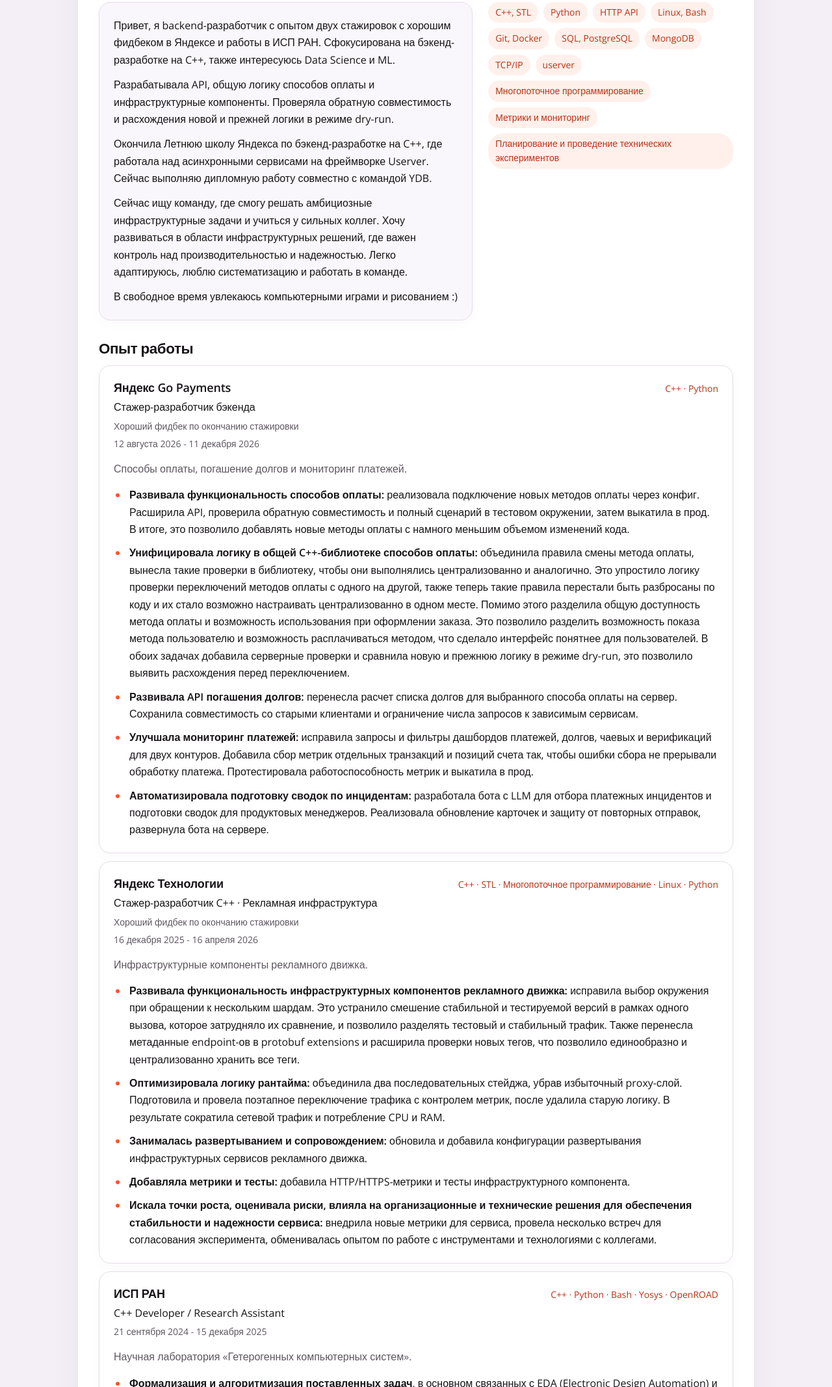
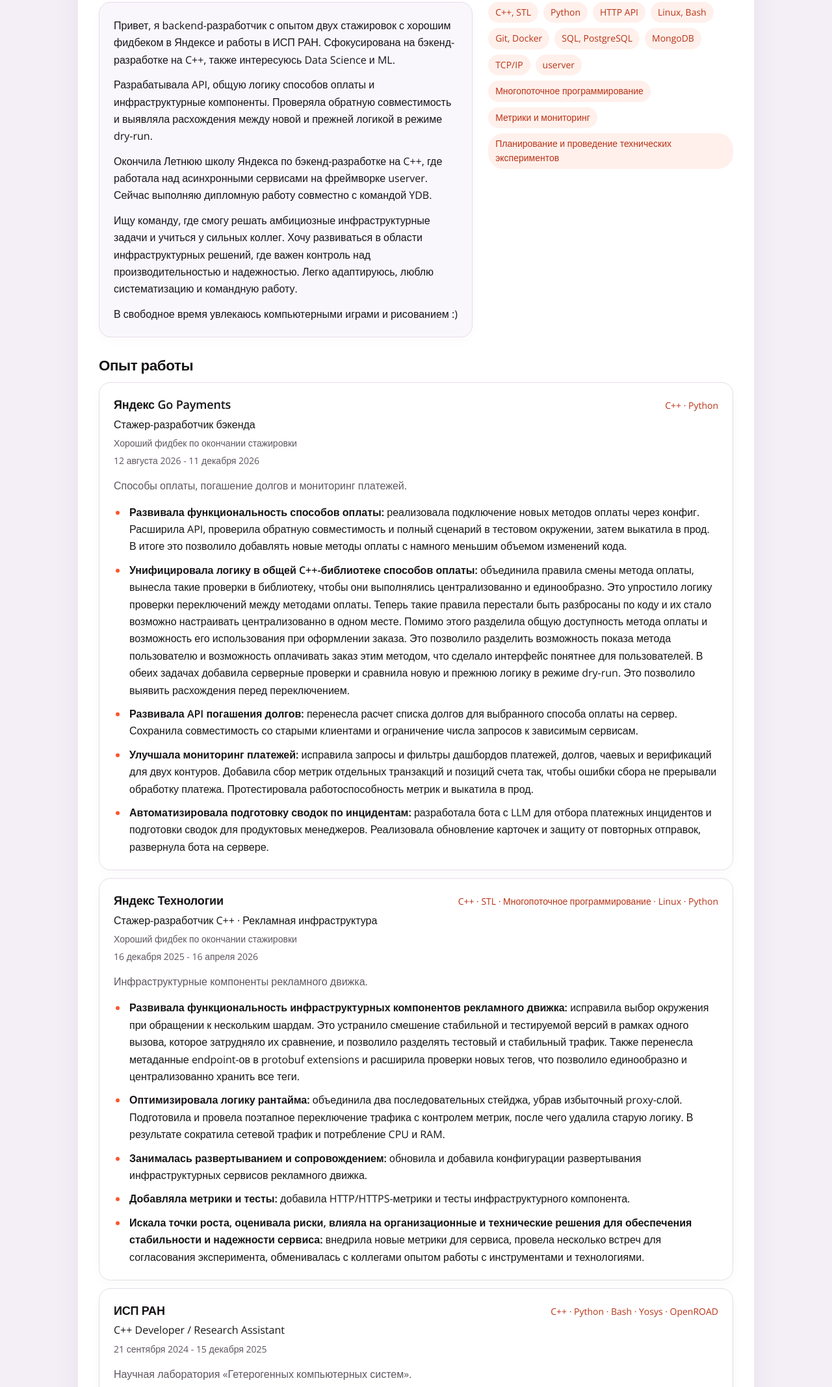
Before and after one commit to DillFennel/dillfennel.github.io, a plain HTML site: page index.html in a window 1280 px wide. Shown: the part 666-2800 px from the top of the page at 65% size. Drawn offline with nearby package versions, Linux system fonts and the light colour scheme.

Commit message:
Correct resume grammar and internship feedback wording

```diff
--- a/index.html
+++ b/index.html
@@ -53,9 +53,9 @@
         <h2 id="about-title">Обо мне</h2>
         <article class="card card--about">
           <p>Привет, я backend-разработчик с опытом двух стажировок с хорошим фидбеком в Яндексе и работы в ИСП РАН. Сфокусирована на бэкенд-разработке на C++, также интересуюсь Data Science и ML.</p>
-          <p>Разрабатывала API, общую логику способов оплаты и инфраструктурные компоненты. Проверяла обратную совместимость и расхождения новой и прежней логики в режиме dry-run.</p>
-          <p>Окончила Летнюю школу Яндекса по бэкенд-разработке на C++, где работала над асинхронными сервисами на фреймворке Userver. Сейчас выполняю дипломную работу совместно с командой YDB.</p>
-          <p>Сейчас ищу команду, где смогу решать амбициозные инфраструктурные задачи и учиться у сильных коллег. Хочу развиваться в области инфраструктурных решений, где важен контроль над производительностью и надежностью. Легко адаптируюсь, люблю систематизацию и работать в команде.</p>
+          <p>Разрабатывала API, общую логику способов оплаты и инфраструктурные компоненты. Проверяла обратную совместимость и выявляла расхождения между новой и прежней логикой в режиме dry-run.</p>
+          <p>Окончила Летнюю школу Яндекса по бэкенд-разработке на C++, где работала над асинхронными сервисами на фреймворке userver. Сейчас выполняю дипломную работу совместно с командой YDB.</p>
+          <p>Ищу команду, где смогу решать амбициозные инфраструктурные задачи и учиться у сильных коллег. Хочу развиваться в области инфраструктурных решений, где важен контроль над производительностью и надежностью. Легко адаптируюсь, люблю систематизацию и командную работу.</p>
           <p>В свободное время увлекаюсь компьютерными играми и рисованием :)</p>
         </article>
       </section>
@@ -71,13 +71,13 @@
         <h2 id="experience-title">Опыт работы</h2>
         <article class="timeline-item">
           <header>
-            <div><h3>Яндекс Go Payments</h3><p class="job__role">Стажер-разработчик бэкенда</p><p class="meta">Хороший фидбек по окончанию стажировки</p><p class="meta"><time datetime="2026-08-12">12 августа 2026</time> - <time datetime="2026-12-11">11 декабря 2026</time></p></div>
+            <div><h3>Яндекс Go Payments</h3><p class="job__role">Стажер-разработчик бэкенда</p><p class="meta">Хороший фидбек по окончании стажировки</p><p class="meta"><time datetime="2026-08-12">12 августа 2026</time> - <time datetime="2026-12-11">11 декабря 2026</time></p></div>
             <p class="stack">C++ · Python</p>
           </header>
           <p class="job__context">Способы оплаты, погашение долгов и мониторинг платежей.</p>
           <ul class="achievements">
-                <li><strong>Развивала функциональность способов оплаты:</strong> реализовала подключение новых методов оплаты через конфиг. Расширила API, проверила обратную совместимость и полный сценарий в тестовом окружении, затем выкатила в прод. В итоге, это позволило добавлять новые методы оплаты с намного меньшим объемом изменений кода.</li>
-                <li><strong>Унифицировала логику в общей C++-библиотеке способов оплаты:</strong> объединила правила смены метода оплаты, вынесла такие проверки в библиотеку, чтобы они выполнялись централизованно и аналогично. Это упростило логику проверки переключений методов оплаты с одного на другой, также теперь такие правила перестали быть разбросаны по коду и их стало возможно настраивать централизованно в одном месте. Помимо этого разделила общую доступность метода оплаты и возможность использования при оформлении заказа. Это позволило разделить возможность показа метода пользователю и возможность расплачиваться методом, что сделало интерфейс понятнее для пользователей. В обоих задачах добавила серверные проверки и сравнила новую и прежнюю логику в режиме dry-run, это позволило выявить расхождения перед переключением.</li>
+                <li><strong>Развивала функциональность способов оплаты:</strong> реализовала подключение новых методов оплаты через конфиг. Расширила API, проверила обратную совместимость и полный сценарий в тестовом окружении, затем выкатила в прод. В итоге это позволило добавлять новые методы оплаты с намного меньшим объемом изменений кода.</li>
+                <li><strong>Унифицировала логику в общей C++-библиотеке способов оплаты:</strong> объединила правила смены метода оплаты, вынесла такие проверки в библиотеку, чтобы они выполнялись централизованно и единообразно. Это упростило логику проверки переключений между методами оплаты. Теперь такие правила перестали быть разбросаны по коду и их стало возможно настраивать централизованно в одном месте. Помимо этого разделила общую доступность метода оплаты и возможность его использования при оформлении заказа. Это позволило разделить возможность показа метода пользователю и возможность оплачивать заказ этим методом, что сделало интерфейс понятнее для пользователей. В обеих задачах добавила серверные проверки и сравнила новую и прежнюю логику в режиме dry-run. Это позволило выявить расхождения перед переключением.</li>
                 <li><strong>Развивала API погашения долгов:</strong> перенесла расчет списка долгов для выбранного способа оплаты на сервер. Сохранила совместимость со старыми клиентами и ограничение числа запросов к зависимым сервисам.</li>
                 <li><strong>Улучшала мониторинг платежей:</strong> исправила запросы и фильтры дашбордов платежей, долгов, чаевых и верификаций для двух контуров. Добавила сбор метрик отдельных транзакций и позиций счета так, чтобы ошибки сбора не прерывали обработку платежа. Протестировала работоспособность метрик и выкатила в прод.</li>
                 <li><strong>Автоматизировала подготовку сводок по инцидентам:</strong> разработала бота с LLM для отбора платежных инцидентов и подготовки сводок для продуктовых менеджеров. Реализовала обновление карточек и защиту от повторных отправок, развернула бота на сервере.</li>
@@ -85,16 +85,16 @@
         </article>
         <article class="timeline-item">
           <header>
-            <div><h3>Яндекс Технологии</h3><p class="job__role">Стажер-разработчик C++ · Рекламная инфраструктура</p><p class="meta">Хороший фидбек по окончанию стажировки</p><p class="meta"><time datetime="2025-12-16">16 декабря 2025</time> - <time datetime="2026-04-16">16 апреля 2026</time></p></div>
+            <div><h3>Яндекс Технологии</h3><p class="job__role">Стажер-разработчик C++ · Рекламная инфраструктура</p><p class="meta">Хороший фидбек по окончании стажировки</p><p class="meta"><time datetime="2025-12-16">16 декабря 2025</time> - <time datetime="2026-04-16">16 апреля 2026</time></p></div>
             <p class="stack">C++ · STL · Многопоточное программирование · Linux · Python</p>
           </header>
           <p class="job__context">Инфраструктурные компоненты рекламного движка.</p>
           <ul class="achievements">
                 <li><strong>Развивала функциональность инфраструктурных компонентов рекламного движка:</strong> исправила выбор окружения при обращении к нескольким шардам. Это устранило смешение стабильной и тестируемой версий в рамках одного вызова, которое затрудняло их сравнение, и позволило разделять тестовый и стабильный трафик. Также перенесла метаданные endpoint-ов в protobuf extensions и расширила проверки новых тегов, что позволило единообразно и централизованно хранить все теги.</li>
-                <li><strong>Оптимизировала логику рантайма:</strong> объединила два последовательных стейджа, убрав избыточный proxy-слой. Подготовила и провела поэтапное переключение трафика с контролем метрик, после удалила старую логику. В результате сократила сетевой трафик и потребление CPU и RAM.</li>
+                <li><strong>Оптимизировала логику рантайма:</strong> объединила два последовательных стейджа, убрав избыточный proxy-слой. Подготовила и провела поэтапное переключение трафика с контролем метрик, после чего удалила старую логику. В результате сократила сетевой трафик и потребление CPU и RAM.</li>
                 <li><strong>Занималась развертыванием и сопровождением:</strong> обновила и добавила конфигурации развертывания инфраструктурных сервисов рекламного движка.</li>
                 <li><strong>Добавляла метрики и тесты:</strong> добавила HTTP/HTTPS-метрики и тесты инфраструктурного компонента.</li>
-                <li><strong>Искала точки роста, оценивала риски, влияла на организационные и технические решения для обеспечения стабильности и надежности сервиса:</strong> внедрила новые метрики для сервиса, провела несколько встреч для согласования эксперимента, обменивалась опытом по работе с инструментами и технологиями с коллегами.</li>
+                <li><strong>Искала точки роста, оценивала риски, влияла на организационные и технические решения для обеспечения стабильности и надежности сервиса:</strong> внедрила новые метрики для сервиса, провела несколько встреч для согласования эксперимента, обменивалась с коллегами опытом работы с инструментами и технологиями.</li>
               </ul>
         </article>
         <article class="timeline-item">
@@ -107,7 +107,7 @@
                 <li><strong>Формализация и алгоритмизация поставленных задач</strong>, в основном связанных с EDA (Electronic Design Automation) и ПО для логического синтеза и верификации конструкций цифрового оборудования: внедрила поддержку графов в формате AIG, что позволило расширить возможности обработки продукта. Также внедрила метод ретайминга Precision Synthesis, что позволило оптимизировать итоговые схемы.</li>
                 <li><strong>Проверка и отладка программного кода</strong>: написала тесты на Python для компонента, что позволило автоматизировать его тестирование.</li>
                 <li><strong>Написание программного кода</strong>, в основном на C++.</li>
-                <li><strong>Проведение исследований предметной области, сбор и анализ информации</strong>: провела исследование научных статей на тему алгоритмов Partitioning в контексте EDA. Проанализировала, какой алгоритм лучше всего использовать в разрабатываемом инструменте и презентовала свое исследование.</li>
+                <li><strong>Проведение исследований предметной области, сбор и анализ информации</strong>: провела исследование научных статей на тему алгоритмов Partitioning в контексте EDA. Проанализировала, какой алгоритм лучше всего использовать в разрабатываемом инструменте, и презентовала свое исследование.</li>
               </ul>
         </article>
       </section>
@@ -134,8 +134,8 @@
           <article class="card project">
             <p class="eyebrow">Учебный проект · 2025</p>
             <h3>Случайный лес и дерево решений для прогноза отмены брони</h3>
-            <p>Проект решает задачу бинарной классификации: по параметрам бронирования нужно определить, будет ли отмена (is_canceled = 1) или нет (is_canceled = 0). Проект рассчитан на анализ факторов, влияющих на отмену бронирований, и сравнительное тестирование деревьев решений и случайного леса.</p>
-            <p>Всего 44 638 записей, включая данные о дате прибытия, количестве гостей, типах номеров, сегменте рынка и т. д. Целевая переменная is_canceled. Были проведены предварительный анализ и подготовка данных.</p>
+            <p>Проект решает задачу бинарной классификации: по параметрам бронирования нужно определить, будет ли бронирование отменено (is_canceled = 1) или нет (is_canceled = 0). Проект направлен на анализ факторов, влияющих на отмену бронирований, и сравнительное тестирование деревьев решений и случайного леса.</p>
+            <p>Всего 44 638 записей, включая данные о дате прибытия, количестве гостей, типах номеров, сегменте рынка и т. д. Целевая переменная - is_canceled. Были проведены предварительный анализ и подготовка данных.</p>
             <p class="stack"><strong>Стек:</strong> Python, pandas, matplotlib, scikit-learn.</p>
             <a class="text-link" href="https://github.com/DillFennel/Hotels_decisionTree">Код проекта на GitHub</a>
             <div class="table-scroll" role="region" aria-label="Результаты сравнения моделей" tabindex="0">
```
